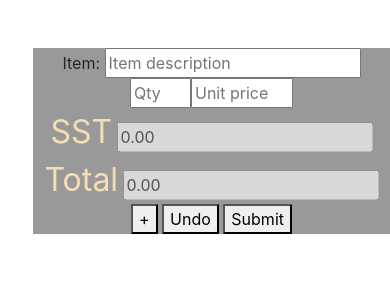
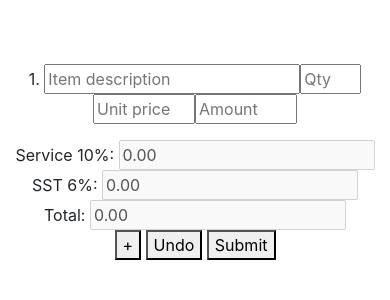
Before and after one commit to whoabe/Splits, a Python web app: template splits_web/templates/imagecoordfinder.html in a window 390 px wide. Shown: the top 300 px of the page. Run offline with Jinja, Linux system fonts and the light colour scheme; the template is opened without the code that fills it, so the values that code supplies are empty; some libraries are stand-ins or nearby versions.

Commit message:
10% tax added

```diff
--- a/splits_api/blueprints/detect/views.py
+++ b/splits_api/blueprints/detect/views.py
@@ -170,9 +170,11 @@ BR_y = 1637
                 description_list = []
                 for item in line_list:
                     description_list.append(item.text)
+                description_list = description_list[::-1]
                 description = ' '.join(description_list)
 
                 unit_price = subtotal_value/quantity_value
+                unit_price = round(unit_price, 2)
                 # find out the unit price by diving subtotal by quantity
 
 
--- a/splits_web/templates/imagecoordfinder.html
+++ b/splits_web/templates/imagecoordfinder.html
@@ -19,7 +19,7 @@
         <![endif]-->
 
         <div class="row">
-            <div class="col-md-6 d-inline-block position-absolute" style="height: 100vh; overflow: scroll">
+            <div class="col-md-6 d-inline-block position-absolute" style="height: 95vh; overflow-y: scroll">
                 <form name="clickedCoord" action="">
                     <input type="hidden" value="" name="xCoordinate">
                     <input type="hidden" value="" name="yCoordinate">
@@ -29,16 +29,20 @@
 
 
 
-            <div class="col-md-6 pt-5 pl-5 w-100" style="margin-left: auto;">
-                <form class="position-fixed text-center" name="line1" style="display: inline-block; background-color: rgba(0, 0, 0, 0.4)">
-                    <div id="listField">
+            <div class="col-md-6 pt-5 w-100" style="margin-left: auto;">
+                <form class="position-fixed text-center" name="line1" style="display: inline-block;">
+                    <div id="listField" style="padding:1rem">
+                    </div>
+                    <div id="serviceField">
+                        <span>Service 10%: </span>
+                        <input disabled class="active" name="service" value="0.00">
                     </div>
                     <div id="taxField">
-                        <span style="font-size: 2rem; color: wheat">SST</span>
-                        <input disabled name="tax" value="0.00">
+                        <span>SST 6%: </span>
+                        <input disabled class="active" name="tax" value="0.00">
                     </div>
                     <div id="totalField">
-                        <span style="font-size: 2rem; color: wheat">Total</span>
+                        <span>Total: </span>
                         <input disabled id="total" name="total" value="0.00">
                     </div>
                     <button type="button" id="addLineButton">+</button>
@@ -72,23 +76,47 @@
                     type: "POST",
                     url: "/api/v1/detect/{{receipt.id}}",
                     data: `${xCoordinate}, ${yCoordinate}`,
-                    success: function(response){
+                    success: function(data, response){
                         console.log(`Successful: ${response}`);
+                        console.log(data)
                     }
                 }).done(function(data){
-                    for (let i = 0; i < $('input:text').length; i++) {
-                        if ((!$("input:text")[i].value && data!='not found')) {
-                            $('input:text')[i].value = data
-                            if ($('input:text')[i].name=="price"){
-                                addLine()
-                                addTotal()
+                    // for (let i = 0; i < $('input:text').length; i++) {
+                    //     if ((!$("input:text")[i].value && data!='not found')) {
+                    //         $('input:text')[i].value = data
+                    //         if ($('input:text')[i].name=="price"){
+                    //             addLine()
+                    //             addTotal()
+                    //         }
+                    //         break
+                    //     }
+                    // }
+                    if (data!='not found'){
+                        for (let i=0; i<$('input[name="description"]').length; i++){
+                            if (!$('input[name="description"]')[i].value){
+                                $('input[name="description"]')[i].value=data.description;
                             }
-                            break
+                            if (!$('input[name="quantity"]')[i].value){
+                                $('input[name="quantity"]')[i].value = data.quantity;
+                            }
+                            if (!$('input[name="price"]')[i].value){
+                                $('input[name="price"]')[i].addEventListener('input', function(){
+                                    $('input[name="subtotal"]')[i].value = parseFloat((parseInt(data.quantity) * parseFloat($('input[name="price"]')[i].value)).toFixed(2))
+                                    addTotal()
+                                })
+                                $('input[name="price"]')[i].value = data.unit_price;
+                            }
+                            if (!$('input[name="subtotal"]')[i].value){
+                                $('input[name="subtotal"]')[i].value = data.subtotal;
+                            }
                         }
+                        addLine()
+                        addTotal()
                     }
+
                 });
             }
-
+            var count = 1
             function addLine(){
                 var desc = document.createElement("input")
                 desc.setAttribute('value', '')
@@ -104,14 +132,21 @@
                 price.setAttribute('size', '5rem')
                 price.setAttribute('name', 'price')
                 price.setAttribute('placeholder', 'Unit price')
-                price.setAttribute('oninput', addTotal)
+                var subtotal = document.createElement("input")
+                subtotal.setAttribute('value', '')
+                subtotal.setAttribute('size', '5rem')
+                subtotal.setAttribute('name', 'subtotal')
+                subtotal.setAttribute('placeholder', 'Amount')
+                subtotal.addEventListener('input', addTotal)
                 var newDiv = document.createElement("div")
-                newDiv.append('Item: ')
+                newDiv.append(count+". ")
                 newDiv.appendChild(desc)
                 newDiv.appendChild(qty)
                 newDiv.appendChild(price)
+                newDiv.appendChild(subtotal)
                 listField = document.getElementById('listField')
                 listField.appendChild(newDiv)
+                count++
             }
 
             function undo(e){
@@ -125,15 +160,19 @@
             }
 
             function addTotal(){
+                console.log('checking total')
                 let total = 0
-                $('input[name="price"]').each(function(i,section){
+                $('input[name="subtotal"]').each(function(i,section){
                     if (section.value && !isNaN(section.value)){
                         total += parseFloat(section.value)
                     }
                 })
-                console.log(total)
+                if ($('input[name="service"]')[0].classList.contains('active')){
+                    $('input[name="service"]')[0].value = (total*0.1).toFixed(2)
+                    total += (parseFloat($('input[name="service"]')[0].value))
+                }
                 if (!isNaN(total)){
-                    $('input[name="total"]')[0].value=total
+                    $('input[name="total"]')[0].value=total.toFixed(2)
                 }
             }
 
```
